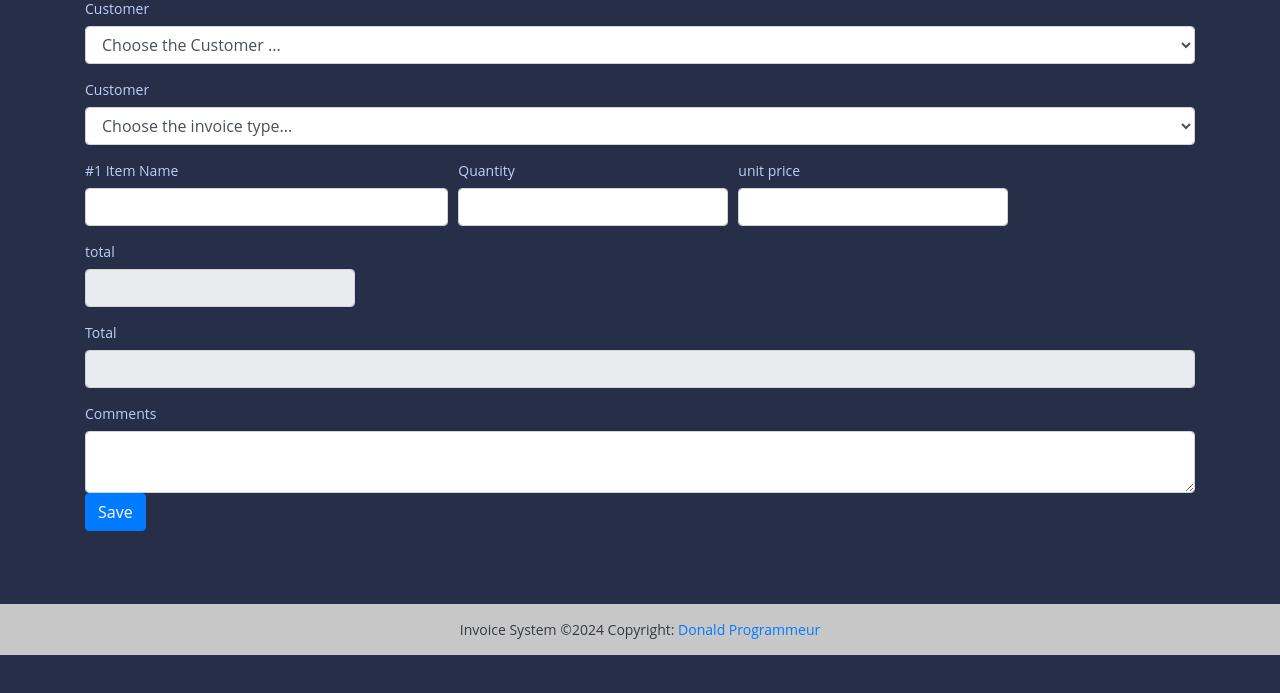
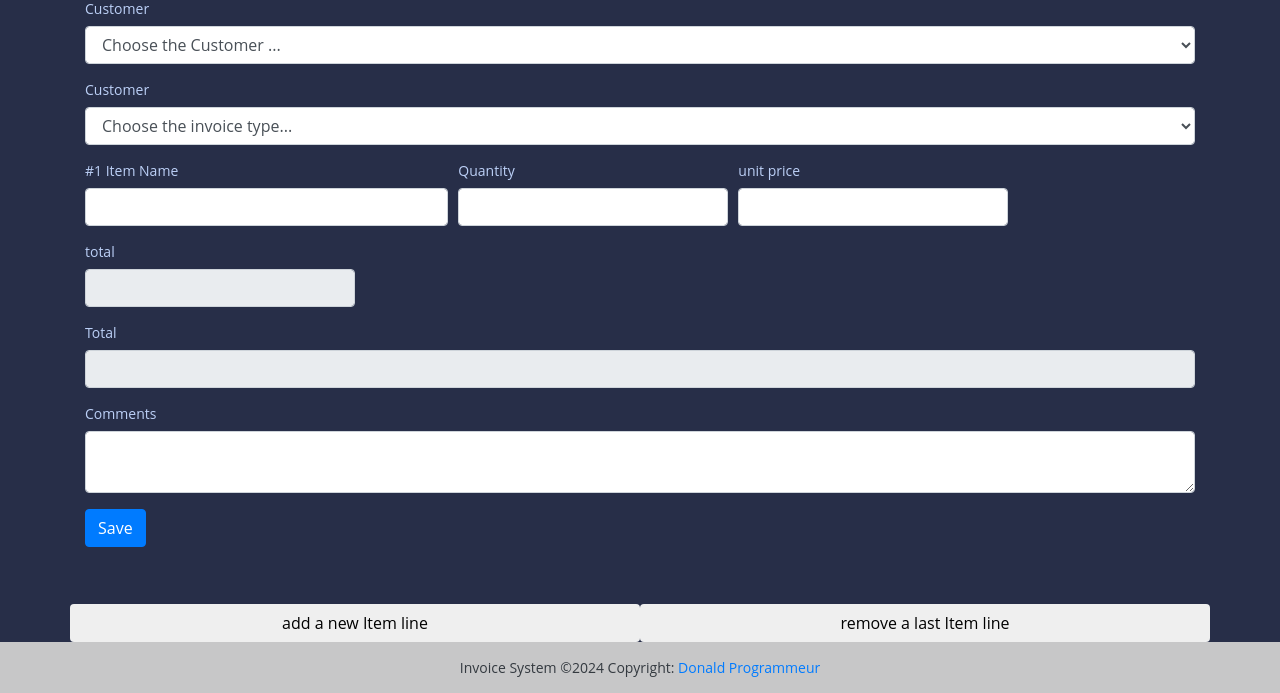
Before and after one commit to sikatinancy/invoice, a Django app: template templates/add_invoice.html in a window 1280 px wide. Shown: the part 237-930 px from the top of the page. Before the commit the page ends 892 px from the top, so only its background shows below. Run offline with Django 3.2, Linux system fonts and the light colour scheme; the template is opened without the code that fills it, so the values that code supplies are empty.

Commit message:
modification des elements

```diff
--- a/templates/add_invoice.html
+++ b/templates/add_invoice.html
@@ -68,10 +68,16 @@
             <textarea class="form-control" name="comment" id="comment" cols="30"row="1">
 
             </textarea>
-            <button type="submit" class="btn btn-primary">Save</button>
         </div>
     </div>
+
+            <button type="submit" class="btn btn-primary">Save</button>
+
 </form>
 <br><br><br>
+<div class="row">
+<button id="btn-add" class="btn btn-outline- danger w-50 col-md-6">add a new Item line</button>
+<button id="btn-add" class="btn btn-outline- danger w-50 col-md-6">remove a last Item line</button>
 
+</div>
 {% endblock content %}
```
